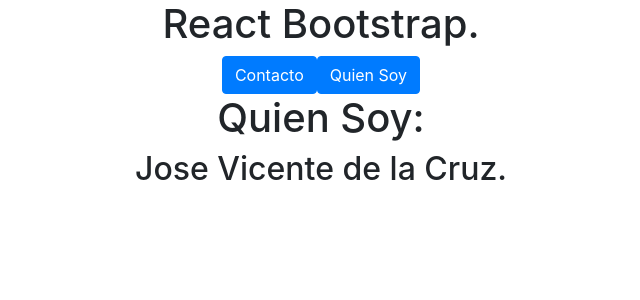
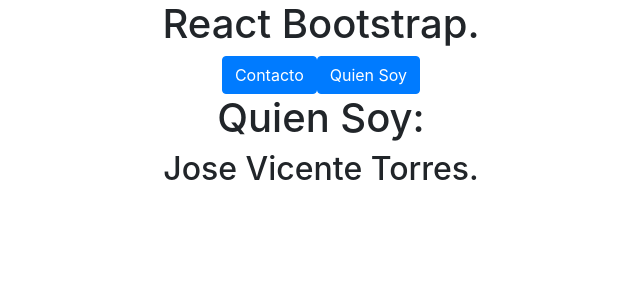
Before and after one commit to Josevic/Proyecto-1, a React (Create React App) app: page / in a window 1280 px wide. Shown: the top 300 px of the page, without its empty margins (319-959 px from the left). Built offline with nearby package versions, Linux system fonts and the light colour scheme.

Commit message:
cambios linea 7 de src/pages/QuienSoy.js

```diff
--- a/src/pages/QuienSoy.js
+++ b/src/pages/QuienSoy.js
@@ -4,7 +4,7 @@
   return (
     <div>
       <h1>Quien Soy:</h1>
-      <h2>Jose Vicente de la Cruz.</h2>
+      <h2>Jose Vicente Torres.</h2>
     </div>
   );
 }
```
